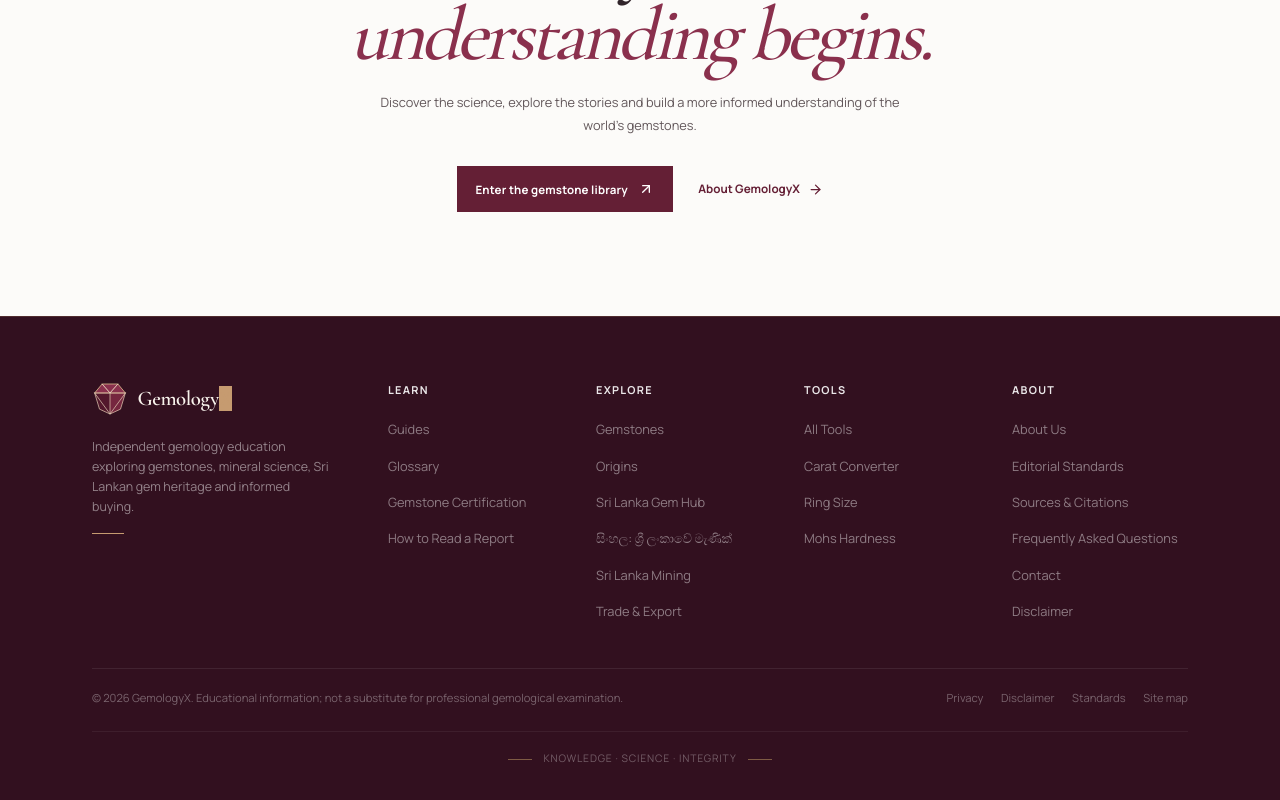
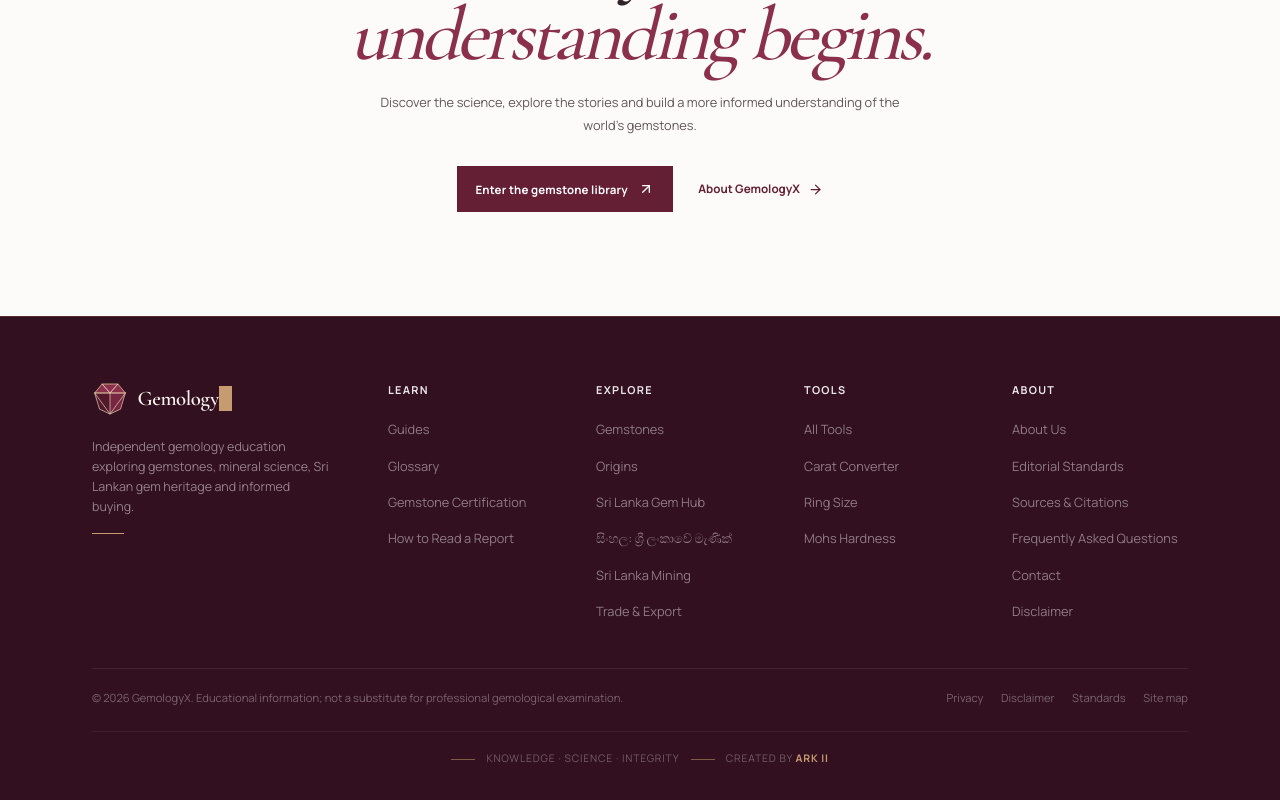
Before and after one commit to LinukaBandara/GemologyX, a Next.js app: page / in a window 1280 px wide. Shown: the part 5108-5908 px from the top of the page. Built offline with nearby package versions, Linux system fonts and the light colour scheme.

Commit message:
Add clickable ARK II footer credit

```diff
--- a/src/components/site-footer.tsx
+++ b/src/components/site-footer.tsx
@@ -74,6 +74,7 @@ export function SiteFooter() {
 
         <div className="footer-credit">
           <span /> Knowledge · Science · Integrity <span />
+          <a href="https://ark-ii.studio" target="_blank" rel="noopener noreferrer" aria-label="Visit ARK II Studio website">Created by <strong>ARK II</strong></a>
         </div>
       </div>
     </footer>
```
